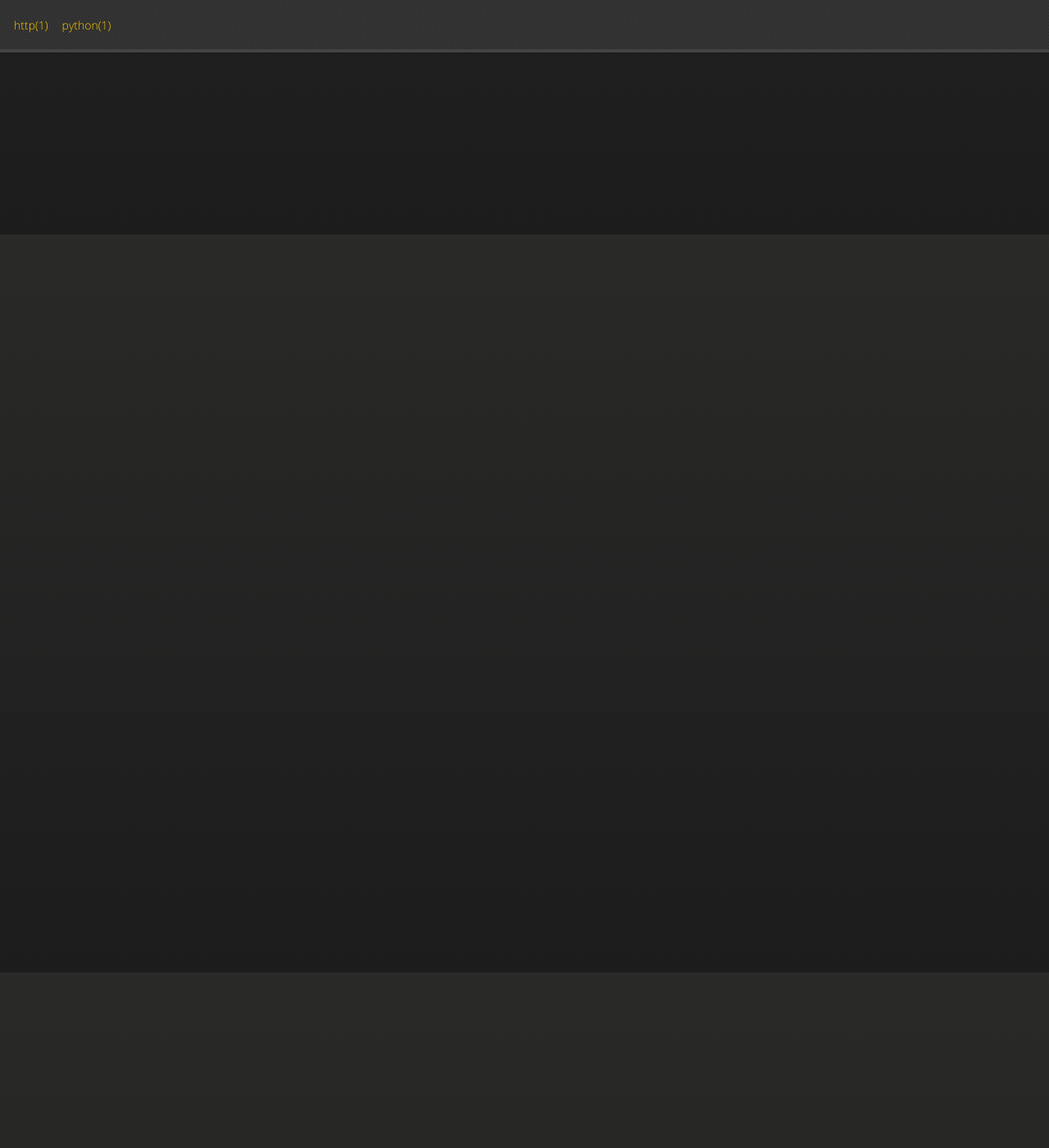
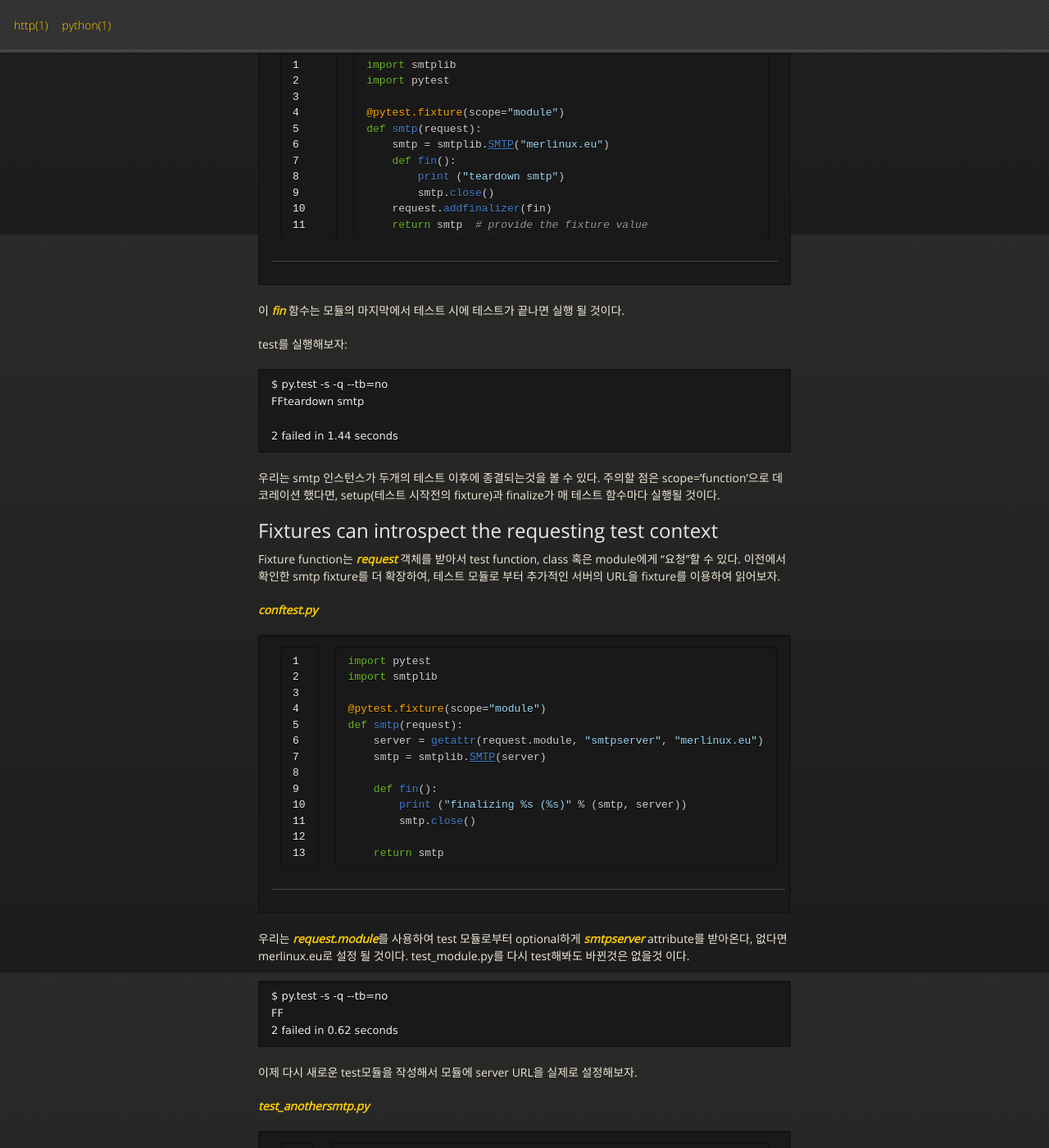
Before and after one commit to Luavis/luavis.github.io, a Jekyll site: the page built from _posts/python/2015-07-19-python-pytest-fixture.markdown, in a window 1280 px wide and 1400 px high, scrolled down 5114 px. Shown: the whole window at 82% size. Built offline with Jekyll 4.4.1, drawn with Linux system fonts in a browser that asks for light colours; before the commit the page ends 5216 px from its top, so only the background shows below that; some of the changed text lies outside the part shown.

Commit message:
Update python pytest fixture

```diff
--- a/_posts/python/2015-07-19-python-pytest-fixture.markdown
+++ b/_posts/python/2015-07-19-python-pytest-fixture.markdown
@@ -180,3 +180,82 @@ def smtp(...):
 {% endhighlight %}
 
 ## fixture finalization / executing teardown code
+
+pytest는 fixture가 지정 구역을 벗어날때에 특정 종결자를(finalization) 호출하는 것을 지원한다. fixture function 내에서 *request* 객체를 이용하여 당신은 *request.addfinalizer*를 한번 혹은 여러번 호출하여 이용할 수 있다.
+
+*conftest.py*
+{% highlight python linenos %}
+import smtplib
+import pytest
+
+@pytest.fixture(scope="module")
+def smtp(request):
+    smtp = smtplib.SMTP("merlinux.eu")
+    def fin():
+        print ("teardown smtp")
+        smtp.close()
+    request.addfinalizer(fin)
+    return smtp  # provide the fixture value
+{% endhighlight %}
+
+이 *fin* 함수는  모듈의 마지막에서 테스트 시에 테스트가 끝나면 실행 될 것이다.
+
+test를 실행해보자:
+
+    $ py.test -s -q --tb=no
+    FFteardown smtp
+
+    2 failed in 1.44 seconds
+
+우리는 smtp 인스턴스가 두개의 테스트 이후에 종결되는것을 볼 수 있다. 주의할 점은 scope='function'으로 데코레이션 했다면, setup(테스트 시작전의 fixture)과 finalize가 매 테스트 함수마다 실행될 것이다.
+
+## Fixtures can introspect the requesting test context
+
+Fixture function는 *request* 객체를 받아서 test function, class 혹은 module에게 "요청"할 수 있다. 이전에서 확인한 smtp fixture를 더 확장하여, 테스트 모듈로 부터 추가적인 서버의 URL을 fixture를 이용하여 읽어보자.
+
+*conftest.py*
+{% highlight python linenos %}
+import pytest
+import smtplib
+
+@pytest.fixture(scope="module")
+def smtp(request):
+    server = getattr(request.module, "smtpserver", "merlinux.eu")
+    smtp = smtplib.SMTP(server)
+
+    def fin():
+        print ("finalizing %s (%s)" % (smtp, server))
+        smtp.close()
+
+    return smtp
+{% endhighlight %}
+
+우리는 *request.module*를 사용하여 test 모듈로부터 optional하게 *smtpserver* attribute를 받아온다, 없다면 merlinux.eu로 설정 될 것이다. test_module.py를 다시 test해봐도 바뀐것은 없을것 이다.
+
+    $ py.test -s -q --tb=no
+    FF
+    2 failed in 0.62 seconds
+
+이제 다시 새로운 test모듈을 작성해서 모듈에 server URL을 실제로 설정해보자.
+
+*test_anothersmtp.py*
+
+{% highlight python linenos %}
+smtpserver = "mail.python.org"  # will be read by smtp fixture
+
+def test_showhelo(smtp):
+    assert 0, smtp.helo()
+{% endhighlight %}
+
+위 코드를 test하면:
+
+    $ py.test -qq --tb=short test_anothersmtp.py
+    F
+    ================================= FAILURES =================================
+    ______________________________ test_showhelo _______________________________
+    test_anothersmtp.py:5: in test_showhelo
+        assert 0, smtp.helo()
+    E   AssertionError: (250, b'mail.python.org')
+    E   assert 0
+
+smtp fixture가 모듈에 선언되어 있던 mail server 이름을 사용하였다.
```
